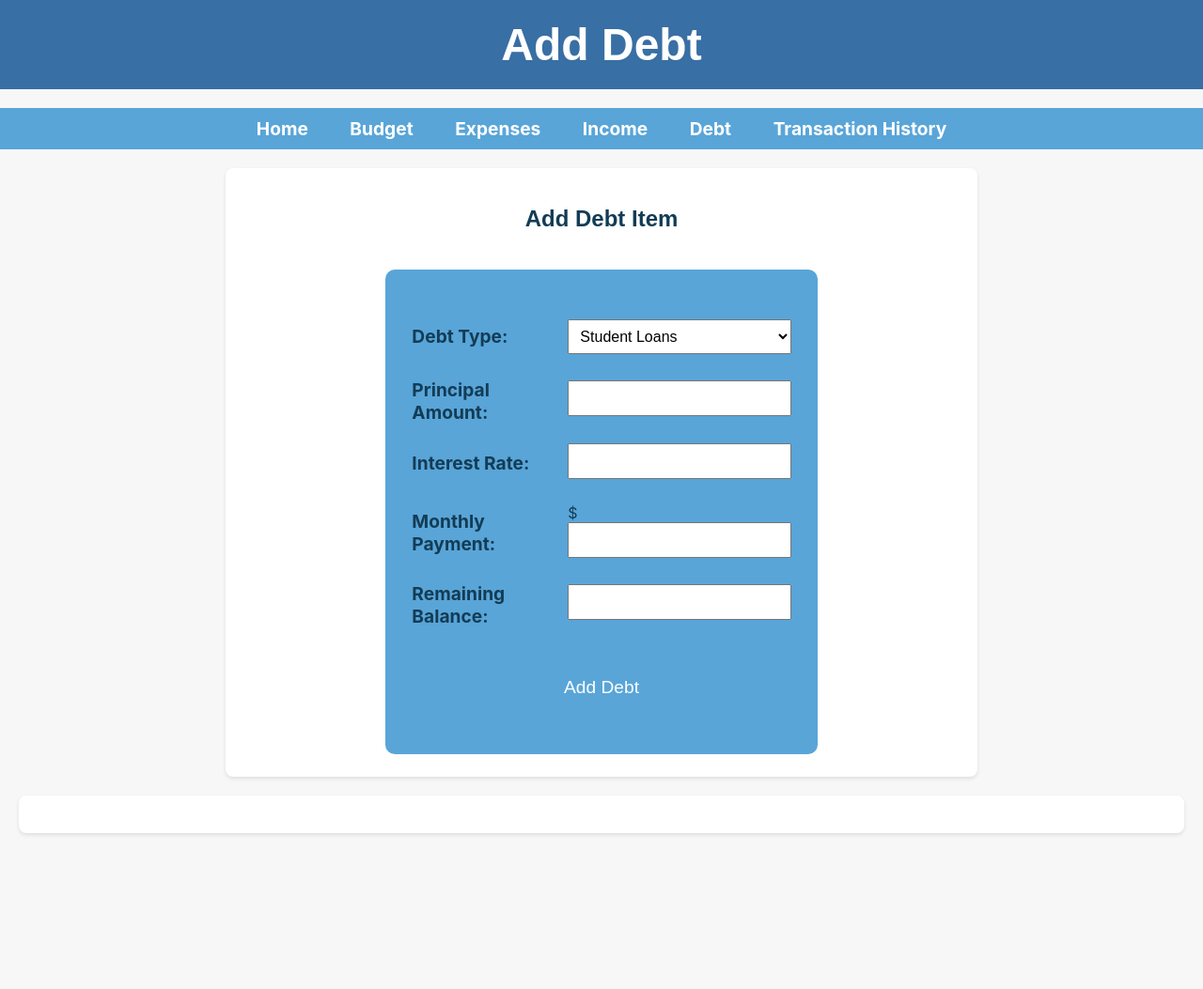
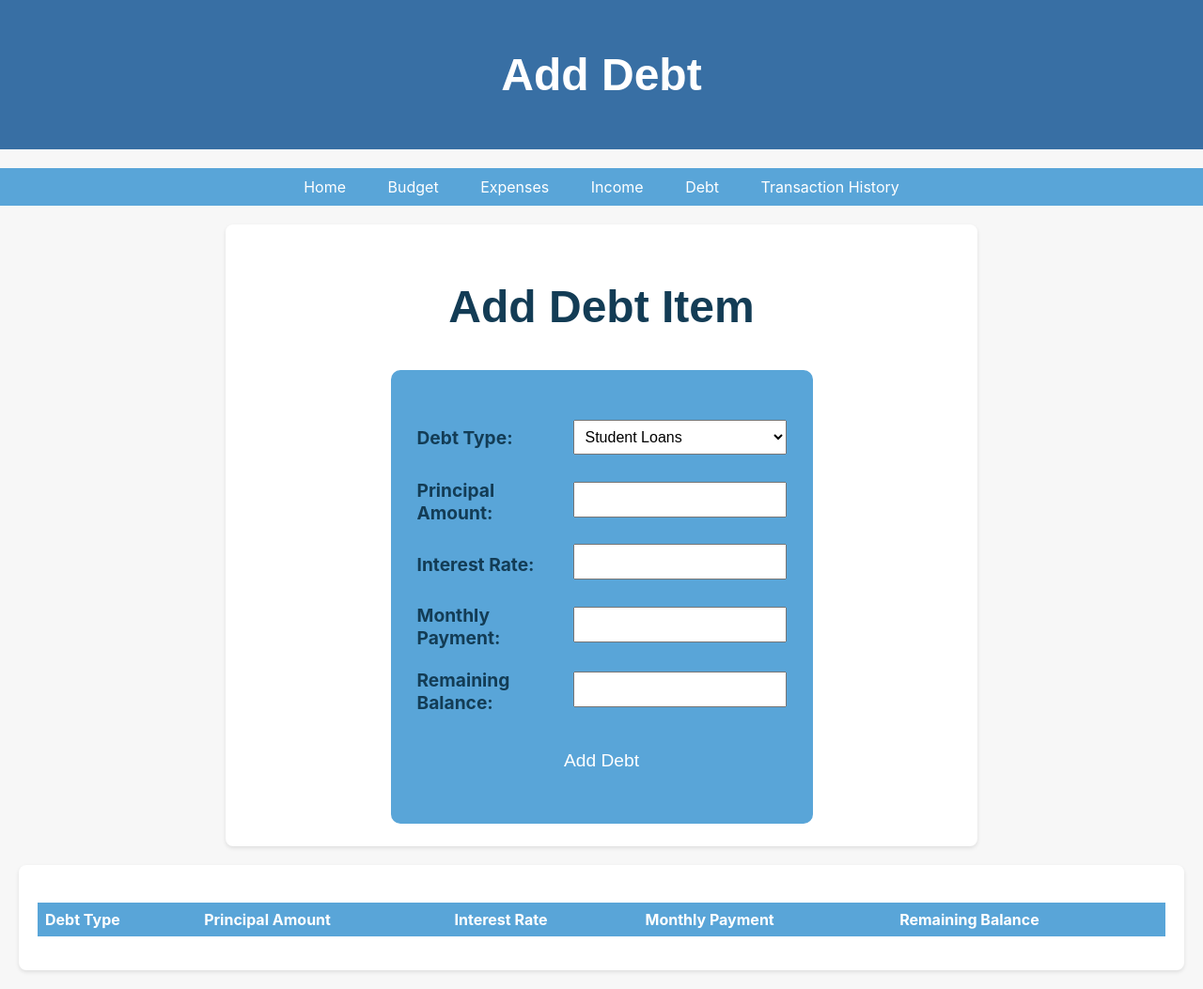
Before and after one commit to niyatisinghal/budget-manager, a Flask app: page /debt in a window 1280 px wide. Shown: the whole page at 94% size. Before the commit the page ends 889 px from the top, so only its background shows below. Run offline with Flask 3, Linux system fonts and the light colour scheme; lists and menus that the app fills with data are empty.

Commit message:
fixed debt table and page

```diff
--- a/templates/debt.html
+++ b/templates/debt.html
@@ -22,11 +22,11 @@
             margin-bottom: 20px;
         }
 
-        h1 {
+        h1,h2 {
             font-family: 'Syne', sans-serif;
             font-size: 3em;
             color: #ffffff;  /* White text on the header */
-            margin: 0;
+            /*margin: 0;*/
         }
 
         nav {
@@ -40,8 +40,8 @@
             text-decoration: none;
             padding: 10px;
             margin: 0 10px;
-            font-weight: bold;
-            font-size: 1.2em;
+            /*font-weight: bold;
+            font-size: 1.2em;*/
         }
 
         nav a:hover {
@@ -133,7 +133,7 @@
         }
 
         .add-debt-table input,
-        .add-debt-table select,
+        /*.add-debt-table select, */
         .add-debt-table textarea {
             width: 100%;
             padding: 8px;
@@ -143,8 +143,8 @@
         }
 
         .add-debt-table button {
-            margin-top: 20px;
-            padding: 12px;
+            margin-top: 10px;
+            padding: 8px;
             background-color: #59a5d8;
             color: #ffffff;
             border: none;
@@ -260,7 +260,7 @@
             width: 100%;
         }
 
-        .initially-hidden {
+        /*.initially-hidden {
             display: none;
         }
 
@@ -268,7 +268,7 @@
             display: none;
             color: red;
             margin-top: 10px;
-        }
+        }*/
     </style>
 
 <script>
@@ -334,7 +334,7 @@
                 // Populate the cells with form values
                 cell1.textContent = debtType;
                 cell2.textContent = '$' + principalAmount;
-                cell3.textContent = interestRate;
+                cell3.textContent = interestRate + '%';
                 cell4.textContent = '$' + monthlyPayment;
                 cell5.textContent = '$' + remainingBalance;
 
@@ -381,9 +381,9 @@
         <div class="container">
             <div class="content">
                 <h2>Add Debt Item</h2>
-                <form id="record-debt-form" method="POST" action="/debt" onkeyup="toggleTableVisibility()" onsubmit="handleFormSubmit()">
-                    {{ alldebt.csrf_token }}
-                    {{ alldebt.hidden_tag() }}
+                <form id="record-debt-form" method="post" action="/debt" action="{{ url_for('add_debt') }}" onkeyup="toggleTableVisibility()">
+                    <!--{{ alldebt.csrf_token }}
+                    {{ alldebt.hidden_tag() }}-->
                     <table class="add-debt-table">
                         <tr>
                             <td class="field-input"><label for="debt_type">Debt Type:</label></td>
@@ -391,23 +391,23 @@
                         </tr>
                         <tr>
                             <td><label for="principal_amount">Principal Amount:</label></td>
-                            <td>{{ alldebt.principal_amount(class="form-control", required=true) }}</td>
+                            <td><input type="number" name="principal_amount" required></td>
                         </tr>
                         <tr>
                             <td><label for="interest_rate">Interest Rate:</label></td>
-                            <td>{{ alldebt.interest_rate(class="form-control", required=true) }}</td>
+                            <td><input type="number" name="interest_rate" required></td>
                         </tr>
                         <tr>
                             <td><label for="monthly_payment">Monthly Payment:</label></td>
-                            <td>{{ alldebt.monthly_payment(class="form-control", required=true) }}</td>
+                            <td><input type="number" name="monthly_payment" required></td>
                         </tr>
                         <tr>
                             <td><label for="remaining_balance">Remaining Balance:</label></td>
-                            <td>{{ alldebt.remaining_balance(class="form-control", required=true) }}</td>
+                            <td><input type="number" name="remaining_balance" required></td>
                         </tr>
                         <tr>
                             <td colspan="2" style="text-align: center;">
-                                <button type="submit">Add Debt</button>
+                                <button type="button" onclick="addDebtRow()">Add Debt</button>
                             </td>
                         </tr>
                     </table>
```
